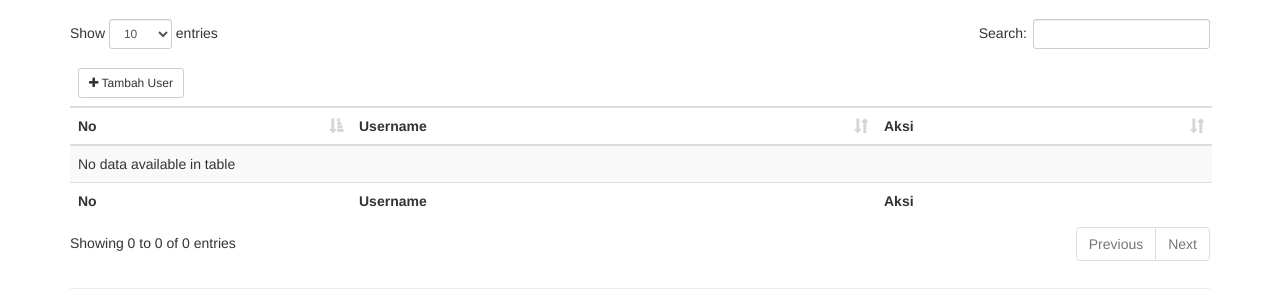
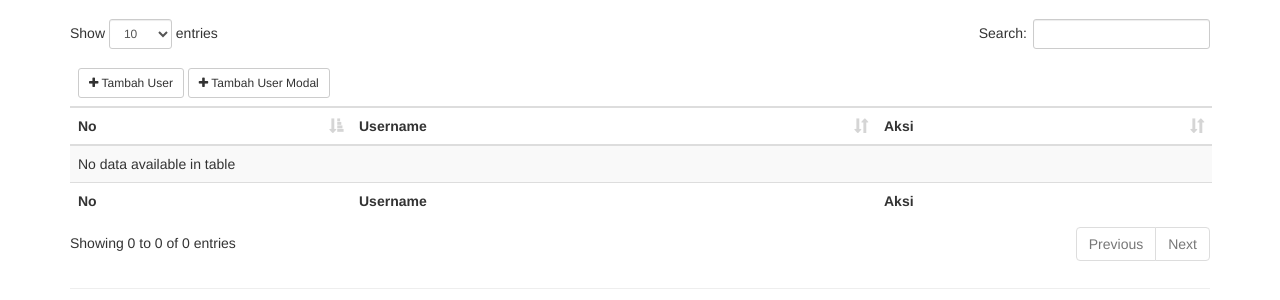
Before and after one commit to katanyaJATI/tugas-git-ci, a CodeIgniter app: page /tugas-crud-ci/index.php/home/lihat_user in a window 1280 px wide. Shown: the part 51-351 px from the top of the page. Run offline with CodeIgniter, Linux system fonts and the light colour scheme; the visitor is signed in with stand-in values (Sample User, id 1); data that the repository does not hold is empty; some libraries are stand-ins or nearby versions.

Commit message:
penambahan desain modal

```diff
--- a/application/controllers/home.php
+++ b/application/controllers/home.php
@@ -135,8 +135,7 @@ class Home extends CI_Controller{
 	function hapus_user($id){ // Aksi hapus user, $id berguna untuk menangkap data id yang di kirim melalui url
 		$where = array('id' => $id);
 		$this->m_data->hapus_dataus($where,'tb_user');
-		echo"<script>alert('Data Berhasil Dihapus!');window.location='../lihat_user'</script>";
-		//redirect('home/lihat_user');
+
 	}
 
 	function ubah_user($id){
--- a/application/views/view_user.php
+++ b/application/views/view_user.php
@@ -3,6 +3,7 @@
     	<tr>
         	<th colspan="4">
         		<a href="<?php echo base_url(); ?>index.php/home/tambah_user" class="btn btn-sm btn-default"><i class="fa fa-plus"></i> Tambah User</a>
+        		<button class="btn btn-sm btn-default" data-toggle="modal" data-target="#tbh_user"><i class="fa fa-plus"></i> Tambah User Modal</button>
         	</th>
         </tr>
     	<tr>
@@ -15,14 +16,15 @@
     <?php
 		$no = 0;
 		foreach($user as $u){
-			$no++;
-			if($u->username != $this->session->userdata('nama')){ ?>
+			if($u->username != $this->session->userdata('nama')){
+			$no++; ?>
     	<tr>
         	<td><?php echo $no; ?></td>
             <td><?php echo $u->username; ?></td>
             <td>
             	<?php echo anchor('home/ubah_user/'.$u->id,'<i class="fa fa-edit"> Ubah</i>', 'class="btn btn-default"'); ?>
-            	<?php echo anchor('home/hapus_user/'.$u->id,'<i class="fa fa-trash"> Hapus</i>', 'class="btn btn-danger"'); ?>
+            	<button class="btn btn-default" data-toggle="modal" data-target="#ubh<?php echo $u->id; ?>"><i class="fa fa-edit"></i> Ubah Modal</button>
+            	<button class="btn btn-danger" data-toggle="modal" data-target="#hps<?php echo $u->id; ?>"><i class="fa fa-remove"></i> Hapus</button>
             </td>
 	    </tr>
 	    <?php }} ?>
@@ -35,3 +37,94 @@
         </tr>
     </tfoot>
 </table>
+
+  <!-- modal add user -->
+  <form action="<?php echo base_url(); ?>index.php/home/tambah_user_aksi" method="POST">
+    <div class="modal fade" id="tbh_user" tabindex="-1" role="dialog" aria-labelledby="myModalLabel" aria-hidden="true">
+      <div class="modal-dialog">
+        <div class="modal-content">
+          <div class="modal-header">
+            <button type="button" class="close" data-dismiss="modal" aria-label="Close"><span aria-hidden="true">×</span></button>
+            <h4 class="modal-title">Tambah User</h4>
+          </div>
+          <div class="modal-body">
+            <div class="col-md-12 center-margin">
+              <div class="form-group">
+                <label>Username</label>
+                <input type="text" name="username" class="form-control" maxlength="20" placeholder="Username">
+              </div>
+              <div class="form-group">
+                <label>Password</label>
+                <input type="password" name="password" class="form-control" maxlength="20" placeholder="Password">
+              </div>
+            </div>
+          </div>
+          <div class="modal-footer">
+            <button type="button" class="btn btn-default pull-left" data-dismiss="modal">Batal</button>
+            <button type="submit" name="tbh_mapel" class="btn btn-primary">Tambah!</button>
+          </div>
+        </div>
+      </div>
+    </div>
+  </form>
+  <!-- /modal add user -->
+
+<?php foreach($user as $u){ ?>
+  <!-- modal edit user -->
+  <form action="<?php echo base_url(); ?>index.php/home/ubah_user_aksi" method="POST">
+    <div class="modal fade" id="ubh<?php echo $u->id; ?>" tabindex="-1" role="dialog" aria-labelledby="myModalLabel" aria-hidden="true">
+      <div class="modal-dialog">
+        <div class="modal-content">
+          <div class="modal-header">
+            <button type="button" class="close" data-dismiss="modal" aria-label="Close"><span aria-hidden="true">×</span></button>
+            <h4 class="modal-title">Ubah User</h4>
+          </div>
+          <div class="modal-body">
+            <div class="col-md-12 center-margin">
+              <div class="form-group">
+                <label>Username</label>
+                <input type="hidden" name="id" value="<?php echo $u->id ?>">
+                <input type="text" name="username" class="form-control" maxlength="20" placeholder="Username" value="<?php echo $u->username ?>" readonly="">
+              </div>
+              <div class="form-group">
+                <label>Password Lama</label>
+                <input type="password" name="password_lm" class="form-control" maxlength="20" placeholder="Masukkan password lama">
+              </div>
+              <div class="form-group">
+                <label>Password Lama</label>
+                <input type="password" name="password" class="form-control" maxlength="20" placeholder="Masukkan password baru">
+              </div>
+            </div>
+          </div>
+          <div class="modal-footer">
+            <button type="button" class="btn btn-default pull-left" data-dismiss="modal">Batal</button>
+            <button type="submit" name="tbh_mapel" class="btn btn-primary">Ubah!</button>
+          </div>
+        </div>
+      </div>
+    </div>
+  </form>
+  <!-- /modal edit user -->
+
+
+  <!-- modal remove user -->
+    <div class="modal fade" id="hps<?php echo $u->id; ?>" tabindex="-1" role="dialog" aria-labelledby="myModalLabel" aria-hidden="true">
+      <div class="modal-dialog modal-sm">
+        <div class="modal-content">
+          <div class="modal-header">
+            <button type="button" class="close" data-dismiss="modal" aria-label="Close"><span aria-hidden="true">×</span></button>
+            <h4 class="modal-title">Hapus Kelas</h4>
+          </div>
+          <div class="modal-body">
+            <center><p>Apakah Anda Yakin Akan Mengkapus Data User : <strong><?php echo $u->username; ?></strong> ?</p></center>
+          </div>
+          <div class="modal-footer">
+            <button type="button" class="btn btn-default pull-left" data-dismiss="modal">Batal</button>
+            <?php echo anchor('home/hapus_user/'.$u->id,'<i class="fa fa-trash"> Hapus</i>', 'class="btn btn-danger hapus_data"'); ?>
+          </div>
+        </div>
+      </div>
+    </div>
+  </form>
+  <!-- /modal remove user -->
+<?php } ?>
```
Also changed, not shown: application/views/view_bookmark.php (+24 -1 lines).
